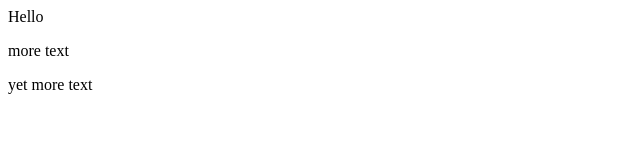
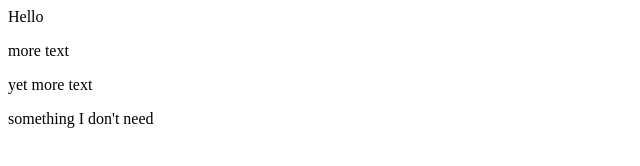
Before and after one commit to gavin-crowley/git-academind, a plain HTML site: page index.html in a window 1280 px wide. Shown: the whole page, without its empty margins (0-640 px from the left). Drawn offline with Linux system fonts and the light colour scheme.

Commit message:
css added

```diff
--- a/index.html
+++ b/index.html
@@ -1,3 +1,5 @@
 <p>Hello</p>
 <p>more text</p>
 <p>yet more text</p>
+
+<p>something I don't need</p>
```
Also changed, not shown: style.css (added).
